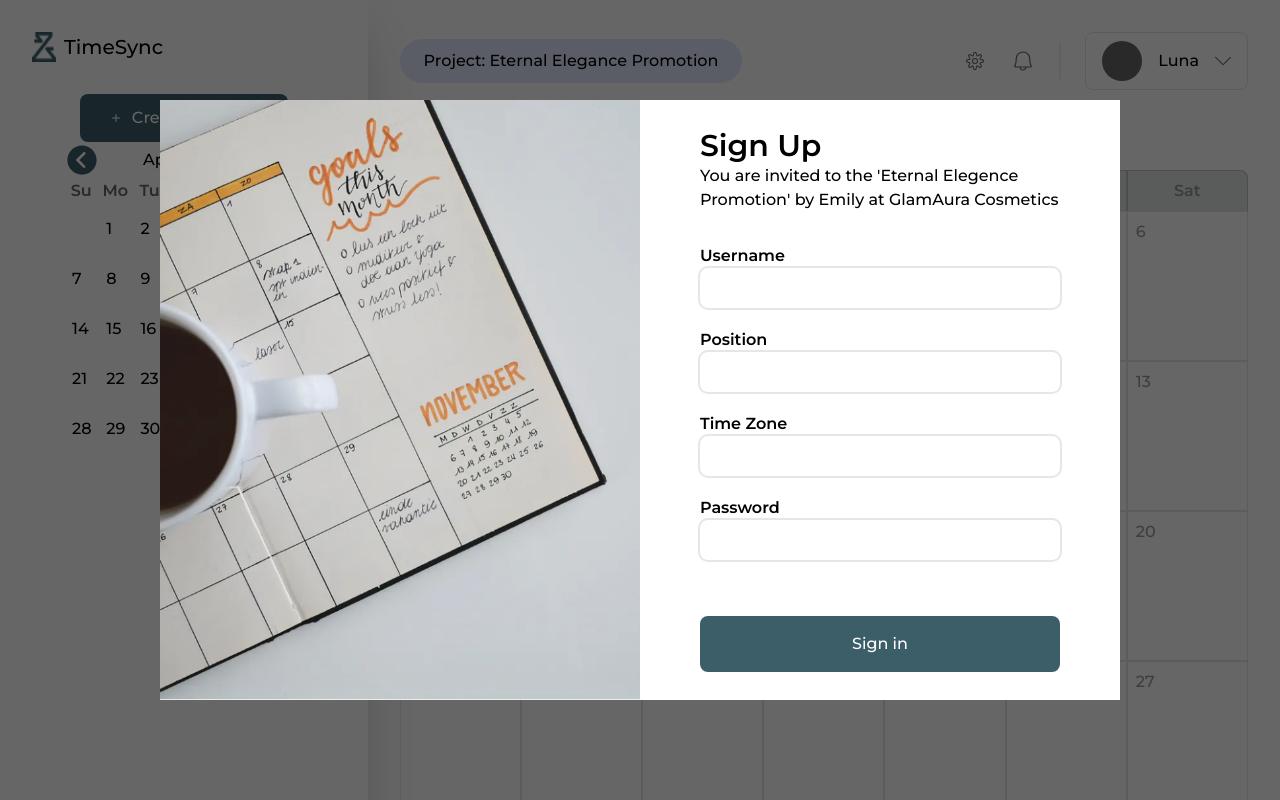
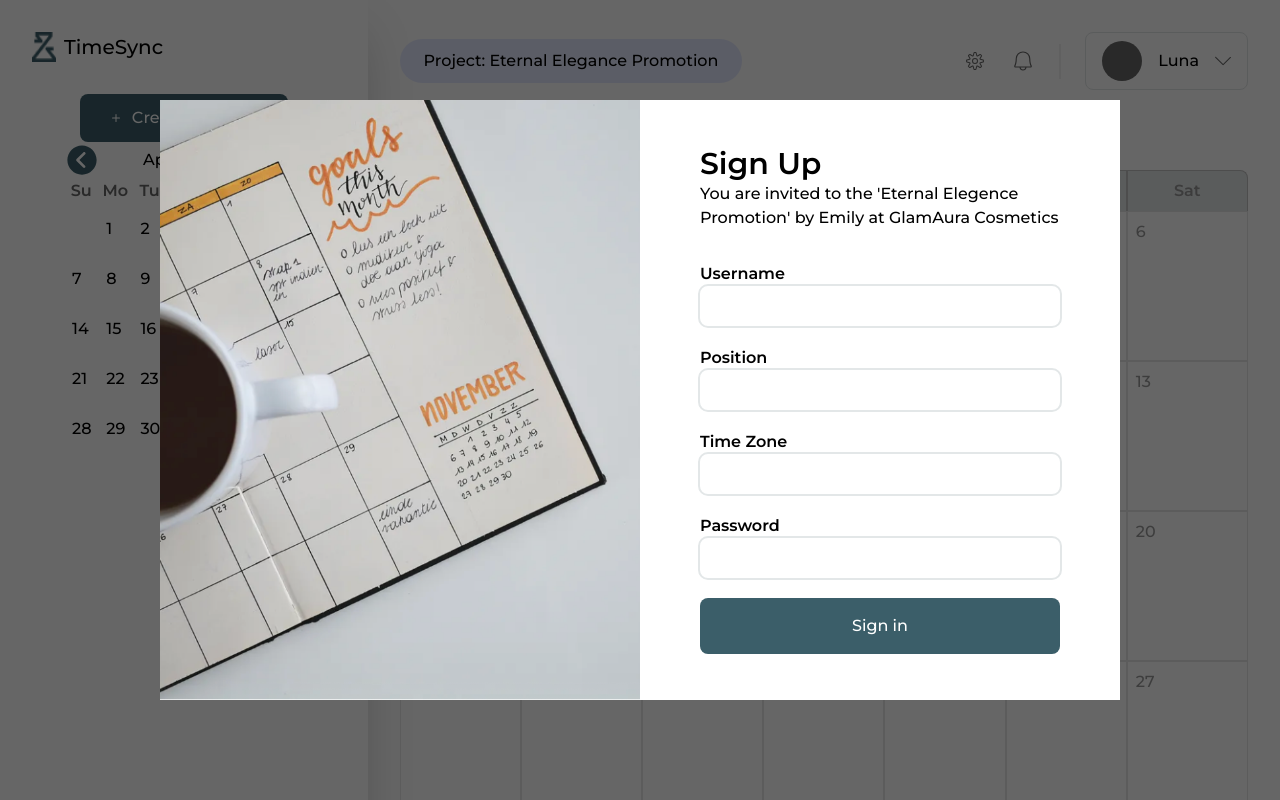
Before and after one commit to codingbabe10/TimeSync, a React (Vite) app: page /SignUp in a window 1280 px wide. Shown: the top 800 px of the page. Built offline with nearby package versions, Linux system fonts and the light colour scheme.

Commit message:
fix button margin on auth pages

```diff
--- a/src/components/SignIn.jsx
+++ b/src/components/SignIn.jsx
@@ -82,7 +82,7 @@ export default function SignIn() {
                             />
                         </div>
 
-                        <button className="bg-primary-green-500 text-white w-3/4 h-14 rounded-custom-default mt-9">Sign in</button>
+                        <button className="bg-primary-green-500 text-white w-3/4 h-14 rounded-custom-default">Sign in</button>
 
                     </form>
                 </div>
--- a/src/components/SignUp.jsx
+++ b/src/components/SignUp.jsx
@@ -82,7 +82,7 @@ export default function SignUp() {
                             />
                         </div>
 
-                        <button className="bg-primary-green-500 text-white w-3/4 h-14 rounded-custom-default mt-9">Sign in</button>
+                        <button className="bg-primary-green-500 text-white w-3/4 h-14 rounded-custom-default">Sign in</button>
 
                     </form>
                 </div>
```
